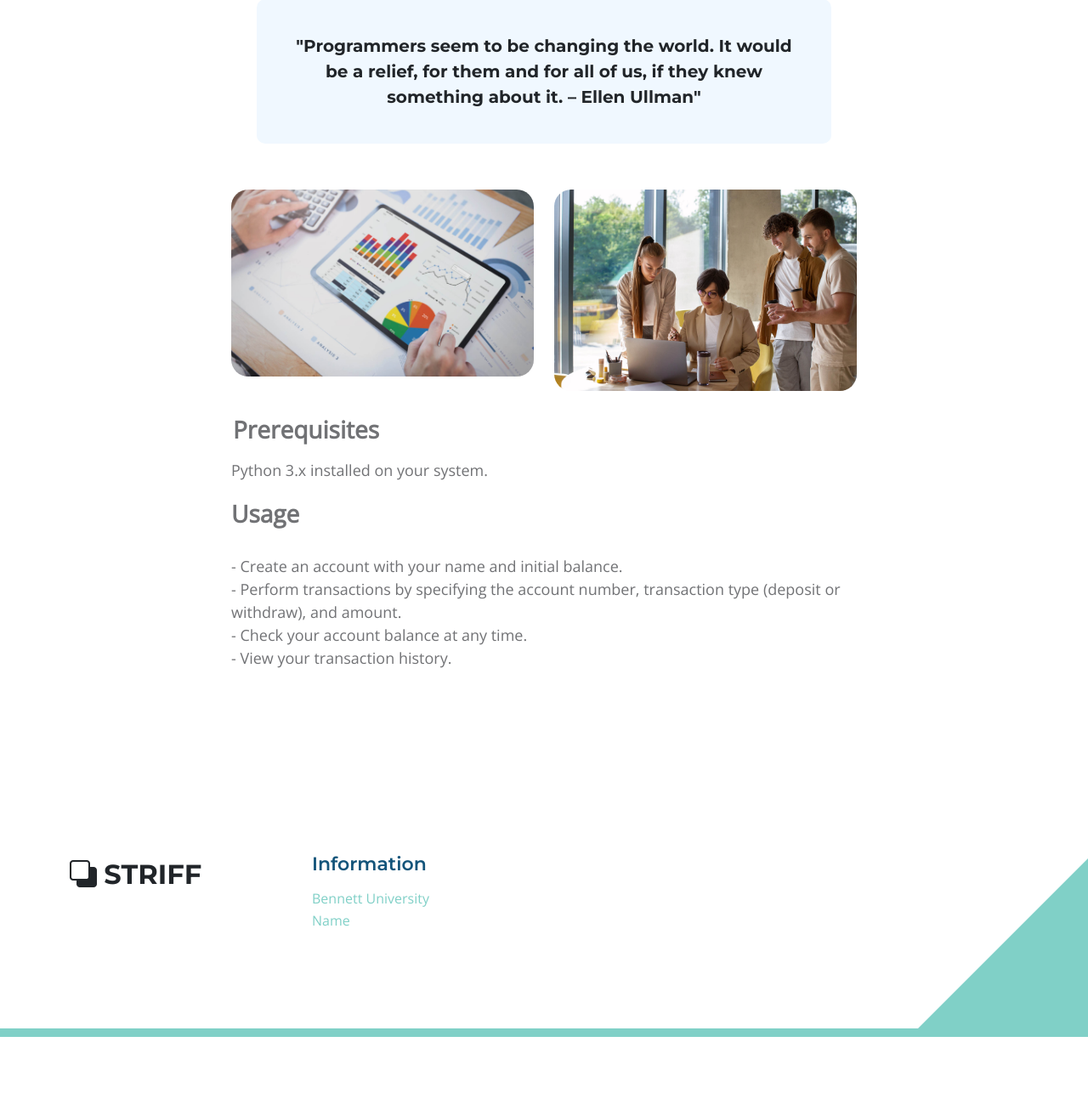
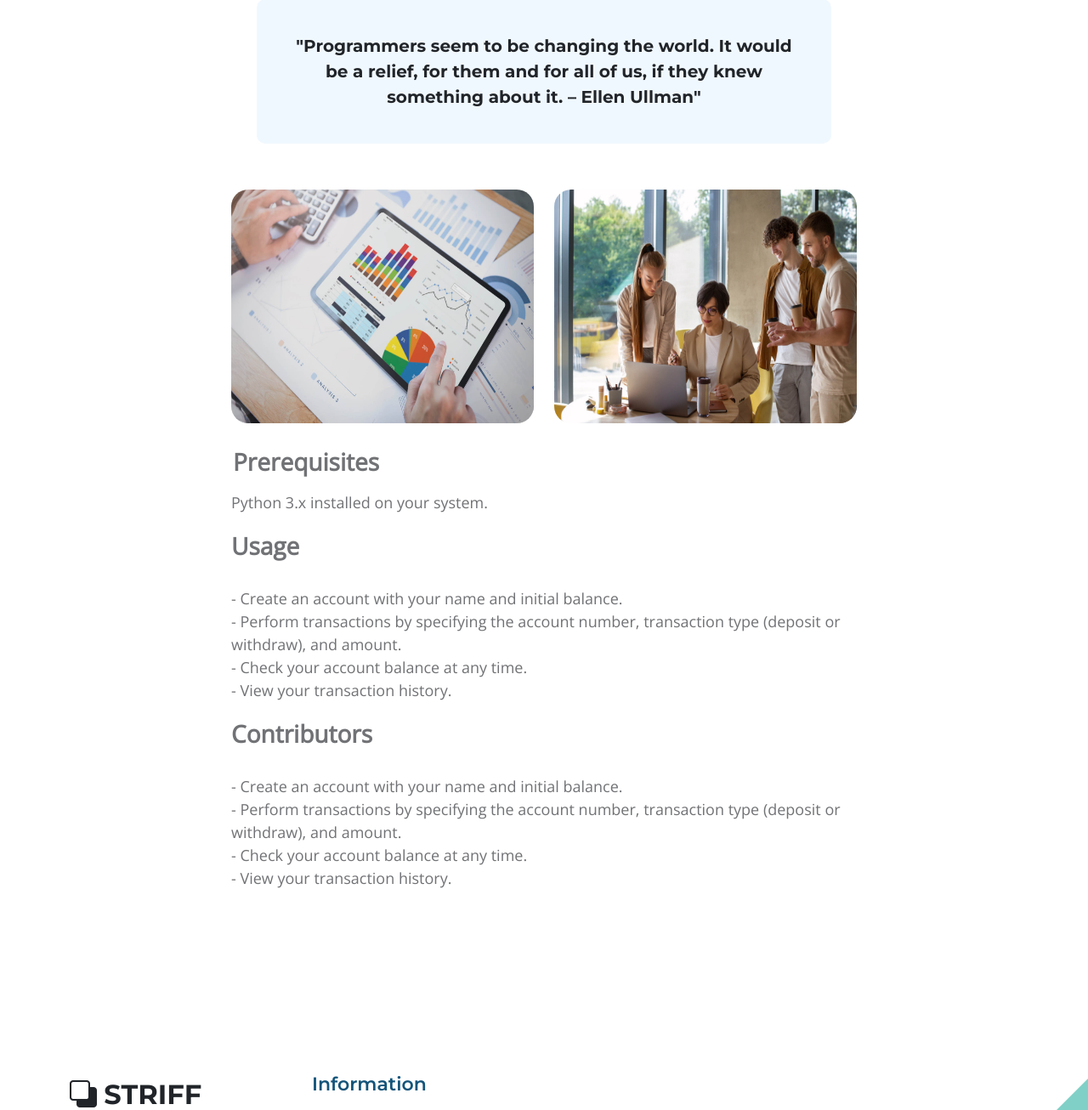
Before and after one commit to DEVAANSH001/STRIFF-PROJECT, a PHP site: page /topics-detail.html in a window 1280 px wide. Shown: the part 1108-2414 px from the top of the page at 85% size. Before the commit the page ends 2328 px from the top, so only its background shows below. Run offline with PHP 8.4, Linux system fonts and the light colour scheme.

Commit message:
Updated banking-system page

```diff
--- a/css/templatemo-topic-listing.css
+++ b/css/templatemo-topic-listing.css
@@ -672,6 +672,10 @@ div {
   border-radius: var(--border-radius-medium);
 }
 
+#banking-system-image{
+  height: 275px!important;
+}
+
 blockquote {
   background-color: var(--section-bg-color);
   border-radius: var(--border-radius-small);
--- a/topics-detail.html
+++ b/topics-detail.html
@@ -97,17 +97,23 @@
 
                             <div class="row my-4">
                                 <div class="col-lg-6 col-md-6 col-12">
-                                    <img src="images/businesswoman-using-tablet-analysis.jpg" class="topics-detail-block-image img-fluid">
+                                    <img src="images/businesswoman-using-tablet-analysis.jpg" id="banking-system-image" class="topics-detail-block-image img-fluid">
                                 </div>
 
                                 <div class="col-lg-6 col-md-6 col-12 mt-4 mt-lg-0 mt-md-0">
-                                    <img src="images/colleagues-working-cozy-office-medium-shot.jpg" class="topics-detail-block-image img-fluid">
+                                    <img src="images/colleagues-working-cozy-office-medium-shot.jpg" id="banking-system-image" class="topics-detail-block-image img-fluid">
                                 </div>
                             </div>
 
                             <p style="font-size: 28px; font-weight: bolder; margin: 2px;">Prerequisites<br></p>
                             <p style="font-size: 18px; padding-top: 12px;">Python 3.x installed on your system.</p>
                             <p style="font-size: 28px; font-weight: bolder; margin-top: 2px;">Usage<br></p>
+                            <p style="font-size: 18px; padding-top: 12px;">- Create an account with your name and initial balance.<br>
+                                - Perform transactions by specifying the account number, transaction type (deposit or withdraw), and amount.<br>
+                                - Check your account balance at any time.<br>
+                                - View your transaction history.</p>
+
+                            <p style="font-size: 28px; font-weight: bolder; margin-top: 2px;">Contributors<br></p>
                             <p style="font-size: 18px; padding-top: 12px;">- Create an account with your name and initial balance.<br>
                                 - Perform transactions by specifying the account number, transaction type (deposit or withdraw), and amount.<br>
                                 - Check your account balance at any time.<br>
```
